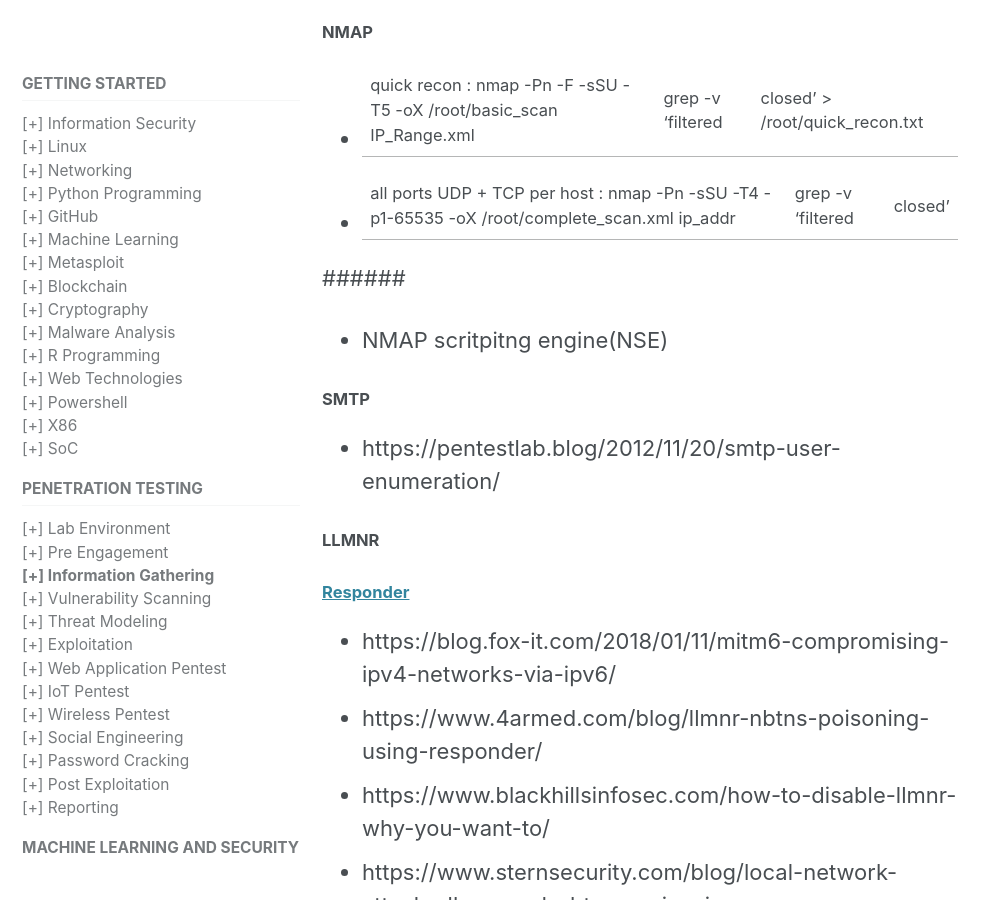
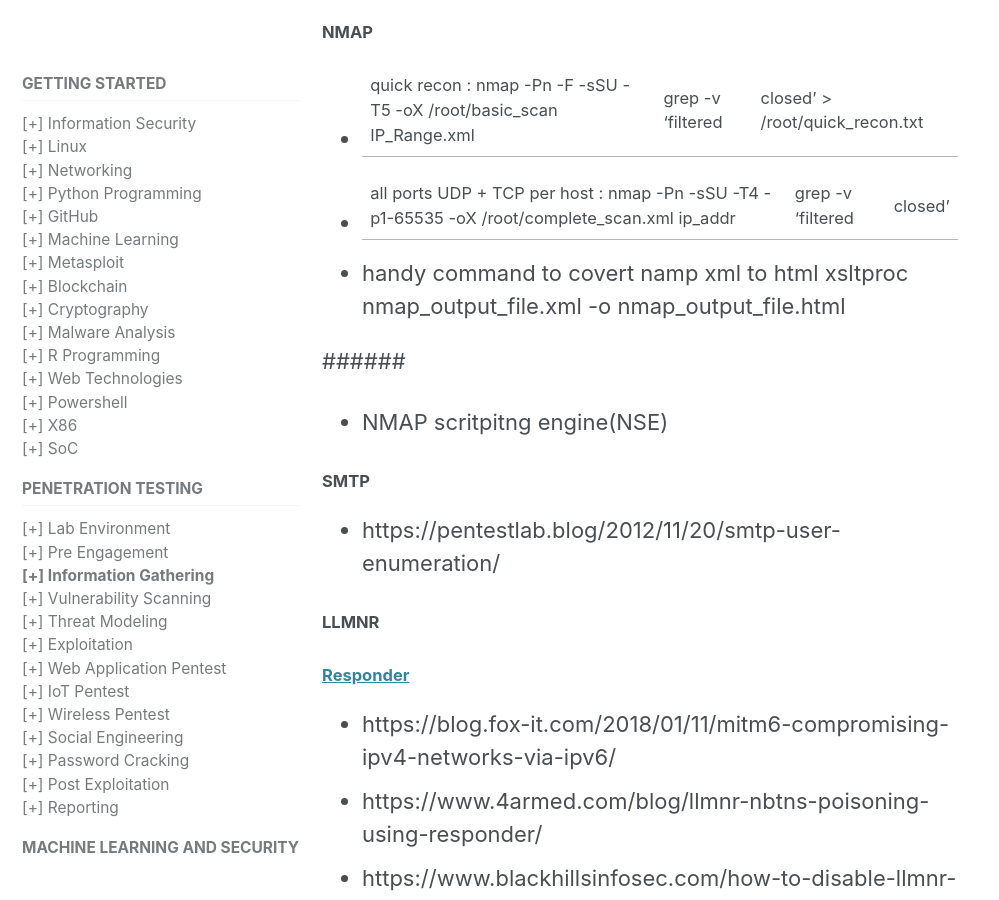
Before and after one commit to mohareti/cyberlab, a Jekyll site: the page built from _pentest/02_info-gathering.md, in a window 1280 px wide and 900 px high, scrolled down 1048 px. Shown: the whole window, without its empty margins (0-999 px from the left). Built offline with Jekyll 4.4.1, drawn with Linux system fonts in a browser that asks for light colours; cached includes are drawn as plain includes; nearby versions of some CDN libraries.

Commit message:
Update 02_info-gathering.md

```diff
--- a/_pentest/02_info-gathering.md
+++ b/_pentest/02_info-gathering.md
@@ -28,6 +28,7 @@ toc: true
 ##### NMAP
 - quick recon : nmap -Pn -F -sSU -T5 -oX /root/basic_scan IP_Range.xml | grep -v 'filtered|closed' > /root/quick_recon.txt
 - all ports UDP + TCP per host : nmap -Pn -sSU -T4 -p1-65535 -oX /root/complete_scan.xml ip_addr | grep -v 'filtered|closed'
+- handy command to covert namp xml to html xsltproc nmap_output_file.xml -o nmap_output_file.html
 
 ######
 - NMAP scritpitng engine(NSE)
```
